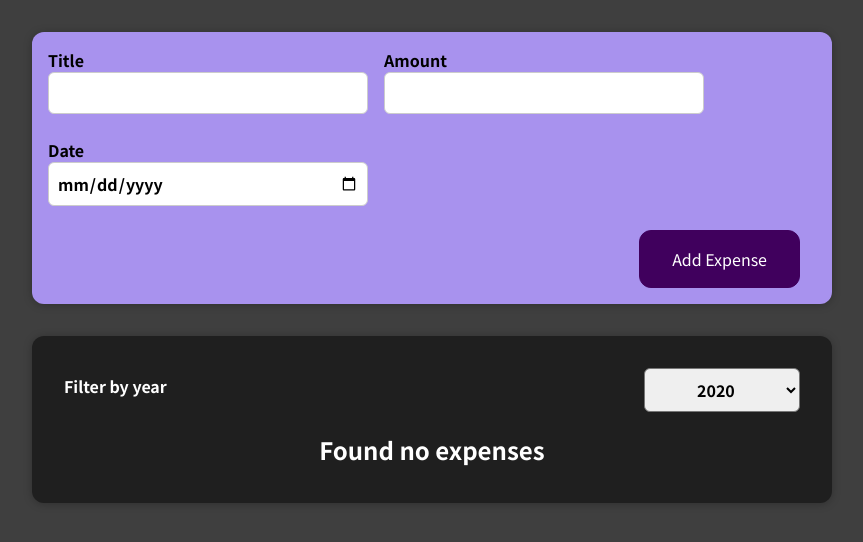
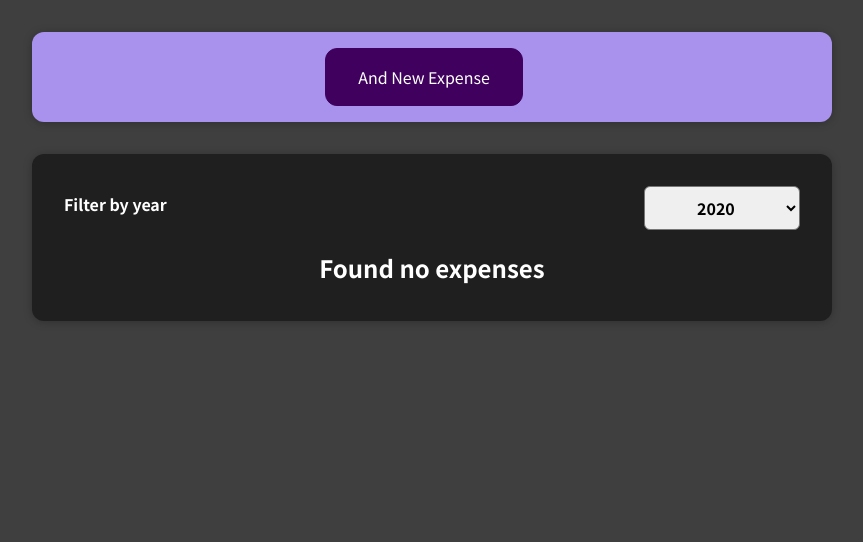
Before and after one commit to ZdraviiSmisl/ExpensesCalendar, a React (Create React App) app: page / in a window 1280 px wide. Shown: the top 542 px of the page, without its empty margins (208-1071 px from the left). Built offline with nearby package versions, Linux system fonts and the light colour scheme.

Commit message:
Added possobility to hide the form and cancel sending form as well

```diff
--- a/src/components/NewExpense/ExpenseForm.css
+++ b/src/components/NewExpense/ExpenseForm.css
@@ -4,6 +4,11 @@
   gap: 1rem;
   margin-bottom: 1rem;
   text-align: left;
+}
+
+.new-expense__hide {
+  position: absolute;
+  transform: scale(0);
 }
 
 .new-expense__label {
--- a/src/components/NewExpense/ExpenseForm.js
+++ b/src/components/NewExpense/ExpenseForm.js
@@ -36,6 +36,7 @@ const ExpenseForm = (props) => {
     //   enteredAmount: event.target.value,
     // });
   };
+
   const dateChageHangler = (event) => {
     setEnteredDate(event.target.value);
     // setUserInput({
@@ -56,8 +57,19 @@ const ExpenseForm = (props) => {
     setEnteredTitle("");
     setEnteredAmount("");
     setEnteredDate("");
+    // setOpened(false);
   };
 
+  // if (!opened)
+  //   return (
+  //     <div>
+  //       <button onClick={openFormHandler} type="button">
+  //         Add New Expense
+  //       </button>
+  //     </div>
+  //   );
+
+  // if (opened)
   return (
     <form onSubmit={submitHandler}>
       <div className="new-expense__controls">
@@ -94,6 +106,9 @@ const ExpenseForm = (props) => {
         </label>
       </div>
       <div className="new-expense__actions">
+        <button onClick={props.onCancel} type="button">
+          cancel
+        </button>
         <button type="submit">Add Expense</button>
       </div>
     </form>
--- a/src/components/NewExpense/NewExpense.js
+++ b/src/components/NewExpense/NewExpense.js
@@ -1,19 +1,35 @@
-import React from "react";
+import React, { useState } from "react";
 
 import "./NewExpense.css";
 import ExpenseForm from "./ExpenseForm.js";
 
 const NewExpense = (props) => {
+  const [openForm, setOpenForm] = useState(false);
+
   const addNewExpenseDateHandler = (enteredExpenseData) => {
     const expenseData = {
       ...enteredExpenseData,
       id: String(Date.now()).slice(-10),
     };
     props.onAddExpense(expenseData);
+    setOpenForm(false);
   };
+
+  const openFormHandler = () => setOpenForm(true);
+  const closeFormHandler = () => setOpenForm(false);
   return (
     <div className="new-expense">
-      <ExpenseForm onAddExpenseDate={addNewExpenseDateHandler} />
+      {!openForm && (
+        <button type="button" onClick={openFormHandler}>
+          And New Expense
+        </button>
+      )}
+      {openForm && (
+        <ExpenseForm
+          onAddExpenseDate={addNewExpenseDateHandler}
+          onCancel={closeFormHandler}
+        />
+      )}
     </div>
   );
 };
```
